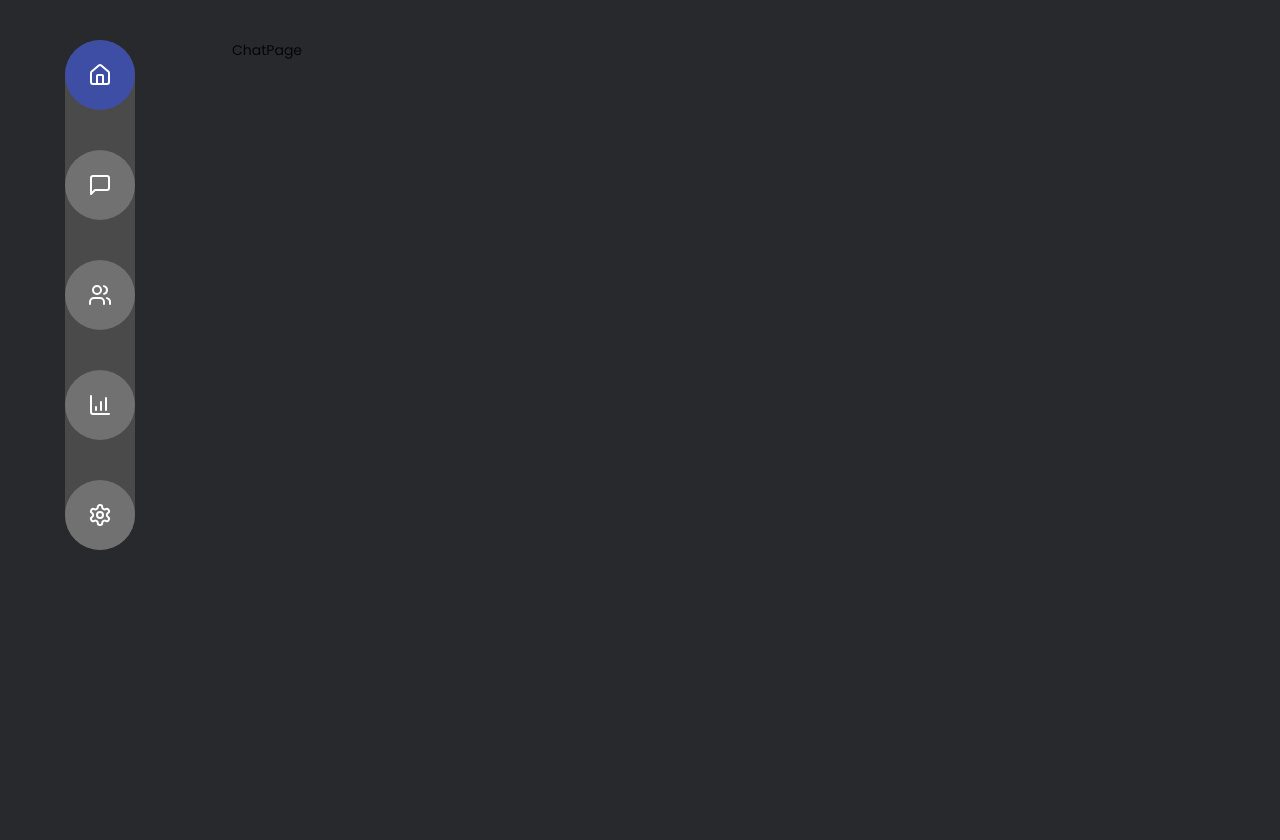
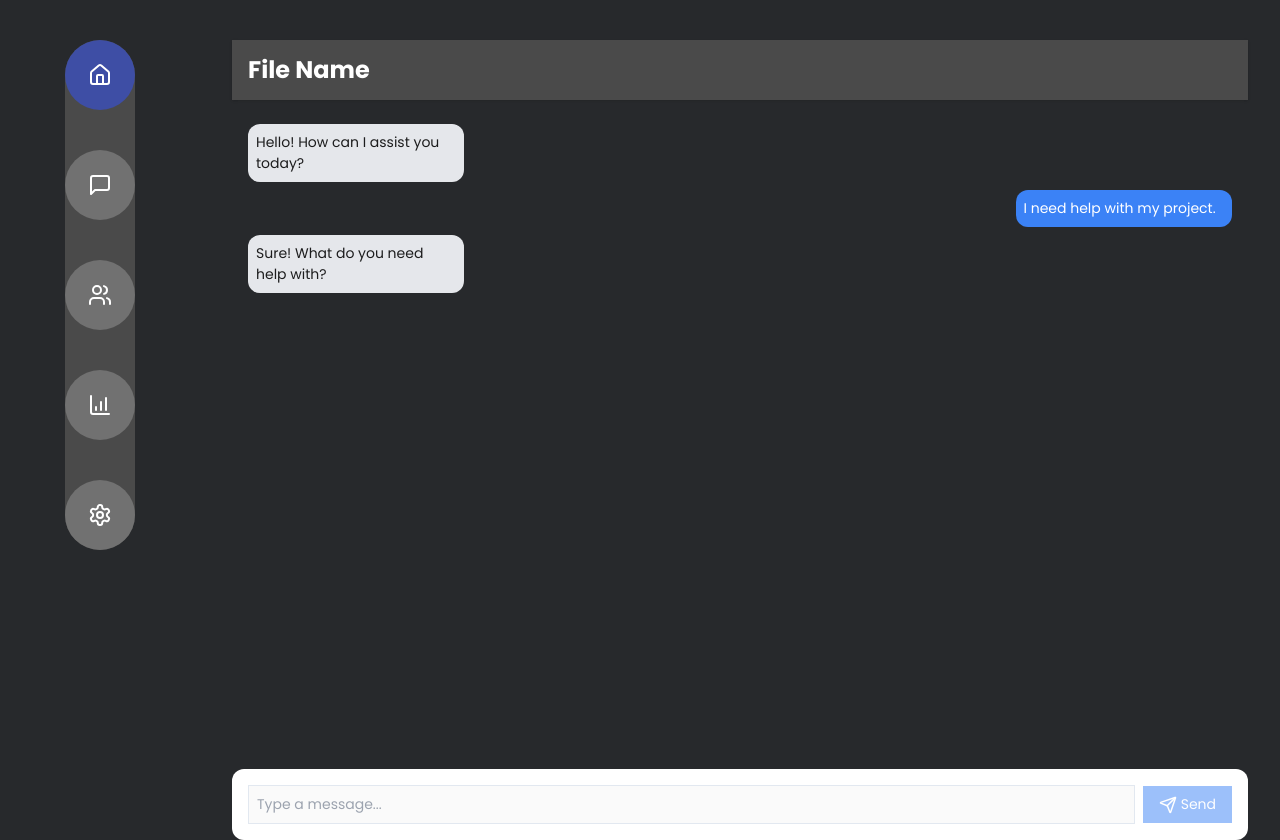
Before and after one commit to naufudge/policy-debunker, a Next.js app: page /chat in a window 1280 px wide. Before the commit the page ends 800 px from the top, so only its background shows below. Built offline with nearby package versions, Linux system fonts and the light colour scheme.

Commit message:
chat ui update

```diff
--- a/app/chat/page.tsx
+++ b/app/chat/page.tsx
@@ -1,103 +1,62 @@
-// 'use client';
+'use client';
 
-// import React, { useState, useEffect, useRef } from "react";
-// import { Menu, X, Send } from "lucide-react";
-
-// const ChatPage = () => {
-//   const [sidebarOpen, setSidebarOpen] = useState(true);
-//   const [messages, setMessages] = useState(() => {
-//     return JSON.parse(localStorage.getItem("messages")) || [];
-//   });
-//   const [input, setInput] = useState("");
-//   const messagesEndRef = useRef(null);
-
-//   useEffect(() => {
-//     localStorage.setItem("messages", JSON.stringify(messages));
-//     messagesEndRef.current?.scrollIntoView({ behavior: "smooth" });
-//   }, [messages]);
-
-//   const sendMessage = () => {
-//     if (input.trim() === "") return;
-//     setMessages([...messages, { text: input, sender: "user" }]);
-//     setInput("");
-//     setTimeout(() => {
-//       setMessages((prev) => [...prev, { text: "Hello! How can I help?", sender: "bot" }]);
-//     }, 1000);
-//   };
-
-//   return (
-//     <div className="flex h-screen bg-gray-100">
-//       {/* Sidebar */}
-//       <div
-//         className={`bg-white shadow-lg p-4 transition-all duration-300 overflow-hidden ${
-//           sidebarOpen ? "w-64" : "w-16"
-//         }`}
-//       >
-//         <div className="flex justify-between items-center mb-4">
-//           <button onClick={() => setSidebarOpen(!sidebarOpen)}>
-//             {sidebarOpen ? <X size={24} /> : <Menu size={24} />}
-//           </button>
-//         </div>
-//         {sidebarOpen && <p className="text-lg font-semibold">Chat Sidebar</p>}
-//       </div>
-
-//       {/* Chat Area */}
-//       <div className="flex-1 flex flex-col">
-//         <header className="bg-white shadow p-4 text-lg font-semibold">
-//           OpenStats
-//         </header>
-
-//         {/* Messages Display */}
-//         <main className="flex-1 p-4 overflow-y-auto">
-//           {messages.length === 0 ? (
-//             <p className="text-gray-600">No messages yet...</p>
-//           ) : (
-//             messages.map((msg, index) => (
-//               <div
-//                 key={index}
-//                 className={`p-2 my-2 rounded-lg max-w-[75%] ${
-//                   msg.sender === "user"
-//                     ? "bg-blue-500 text-white self-end ml-auto"
-//                     : "bg-gray-200"
-//                 }`}
-//               >
-//                 {msg.text}
-//               </div>
-//             ))
-//           )}
-//           <div ref={messagesEndRef} />
-//         </main>
-
-//         {/* Input and Send Button */}
-//         <footer className="p-4 bg-white flex items-center">
-//           <input
-//             type="text"
-//             placeholder="Type a message..."
-//             value={input}
-//             onChange={(e) => setInput(e.target.value)}
-//             onKeyDown={(e) => e.key === "Enter" && sendMessage()}
-//             className="flex-1 border p-2 rounded-lg focus:outline-none focus:ring-2 focus:ring-blue-400"
-//           />
-//           <button
-//             onClick={sendMessage}
-//             className="ml-2 bg-blue-500 text-white px-4 py-2 rounded-lg flex items-center"
-//           >
-//             <Send size={18} className="mr-1" /> Send
-//           </button>
-//         </footer>
-//       </div>
-//     </div>
-//   );
-// };
-
-// export default ChatPage;
-
-import React from 'react'
+import React, { useState, useRef } from "react";
+import { Menu, X, Send } from "lucide-react";
 
 const ChatPage = () => {
+  const [sidebarOpen, setSidebarOpen] = useState(true);
+  const messagesEndRef = useRef(null);
+
+  const messages = [
+    { text: "Hello! How can I assist you today?", sender: "bot" },
+    { text: "I need help with my project.", sender: "user" },
+    { text: "Sure! What do you need help with?", sender: "bot" }
+  ];
+
   return (
-    <div>ChatPage</div>
-  )
-}
+    <div className="flex h-screen">
 
-export default ChatPage
+      {/* Chat Area */}
+      <div className="flex-1 flex flex-col">
+        <header className="bg-[#4a4a4a] shadow p-4 text-lg font-semibold">
+        <h1 className="font-bold text-[1.5rem] text-white">File Name</h1>
+        </header>
+
+        {/* Messages Display */}
+        <main className="flex-1 p-4 overflow-y-auto">
+          {messages.map((msg, index) => (
+            <div
+              key={index}
+              className={`p-2 my-2 rounded-xl max-w-[22%] ${
+                msg.sender === "user"
+                  ? "bg-blue-500 text-white self-end ml-auto"
+                  : "bg-gray-200"
+              }`}
+            >
+              {msg.text}
+            </div>
+          ))}
+          <div ref={messagesEndRef} />
+        </main>
+
+        {/* Input and Send Button */}
+        <footer className="p-4 rounded-xl bg-white flex items-center ">
+          <input
+            type="text"
+            placeholder="Type a message..."
+            className="flex-1 border p-2 rounded-lg focus:outline-none focus:ring-2 focus:ring-blue-400"
+            disabled
+          />
+          <button
+            className="ml-2 bg-blue-500 text-white px-4 py-2 rounded-lg flex items-center opacity-50 cursor-not-allowed"
+            disabled
+          >
+            <Send size={18} className="mr-1" /> Send
+          </button>
+        </footer>
+      </div>
+    </div>
+  );
+};
+
+export default ChatPage;
```
